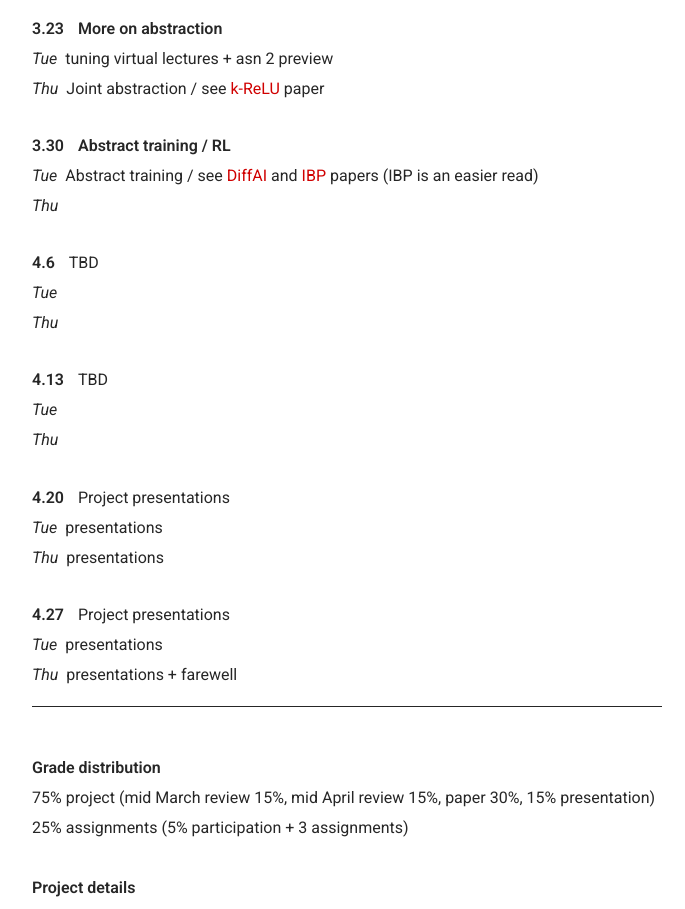
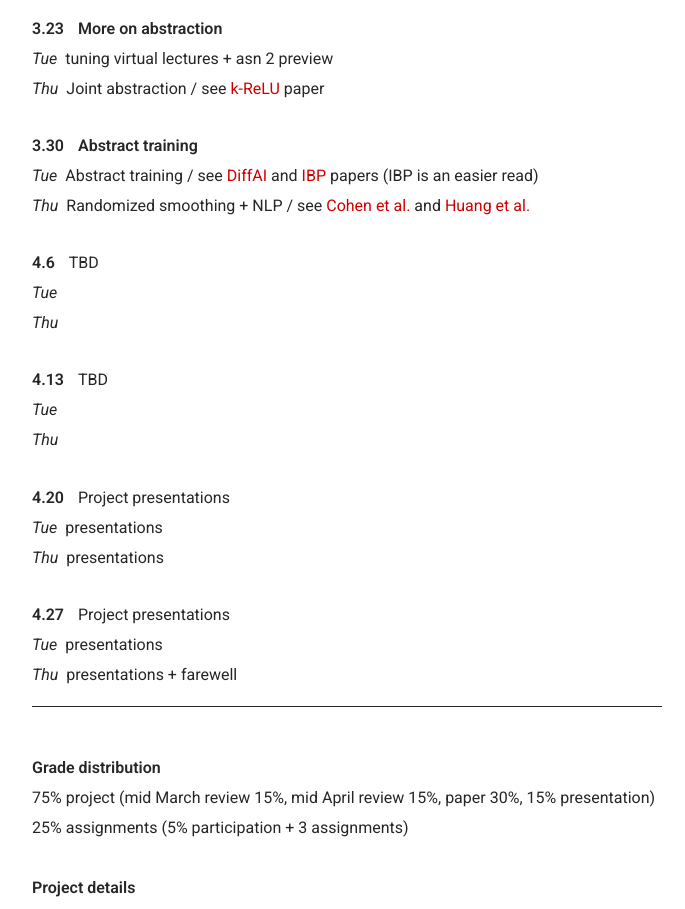
Before and after one commit to verifieddeeplearning/verifieddeeplearning.github.io, a plain HTML site: page course/index.html in a window 1280 px wide. Shown: the part 1460-2369 px from the top of the page, without its empty margins (293-978 px from the left). Drawn offline with nearby package versions, Linux system fonts and the light colour scheme.

Commit message:
last lecture's stuff

```diff
--- a/course/index.html
+++ b/course/index.html
@@ -153,11 +153,11 @@ height="0" width="0" style="display:none;visibility:hidden"></iframe></noscript>
     </p>
 
     <p>
-    <par>3.30 </par> <b>Abstract training / RL </b>
+    <par>3.30 </par> <b>Abstract training  </b>
     <br>
     <i>Tue</i>&nbsp; Abstract training / see <a href="http://proceedings.mlr.press/v80/mirman18b/mirman18b.pdf">DiffAI</a> and <a href="https://arxiv.org/abs/1810.12715">IBP</a> papers (IBP is an easier read)
     <br>
-    <i>Thu</i>&nbsp;
+    <i>Thu</i>&nbsp; Randomized smoothing + NLP / see <a href="https://arxiv.org/abs/1902.02918">Cohen et al.</a> and <a href="https://arxiv.org/pdf/1909.01492">Huang et al.</a>
     </p>
 
     <p>
```
